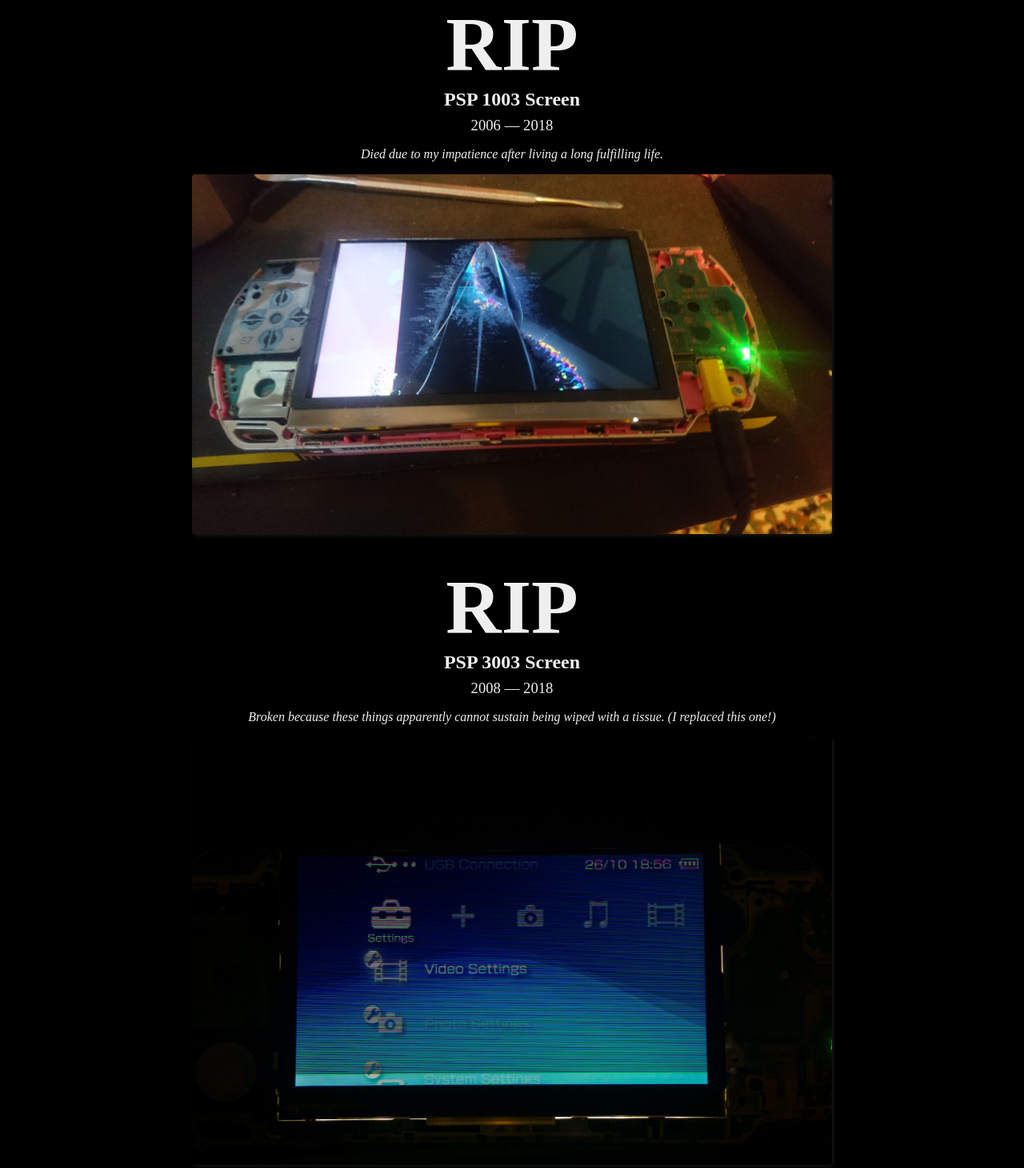
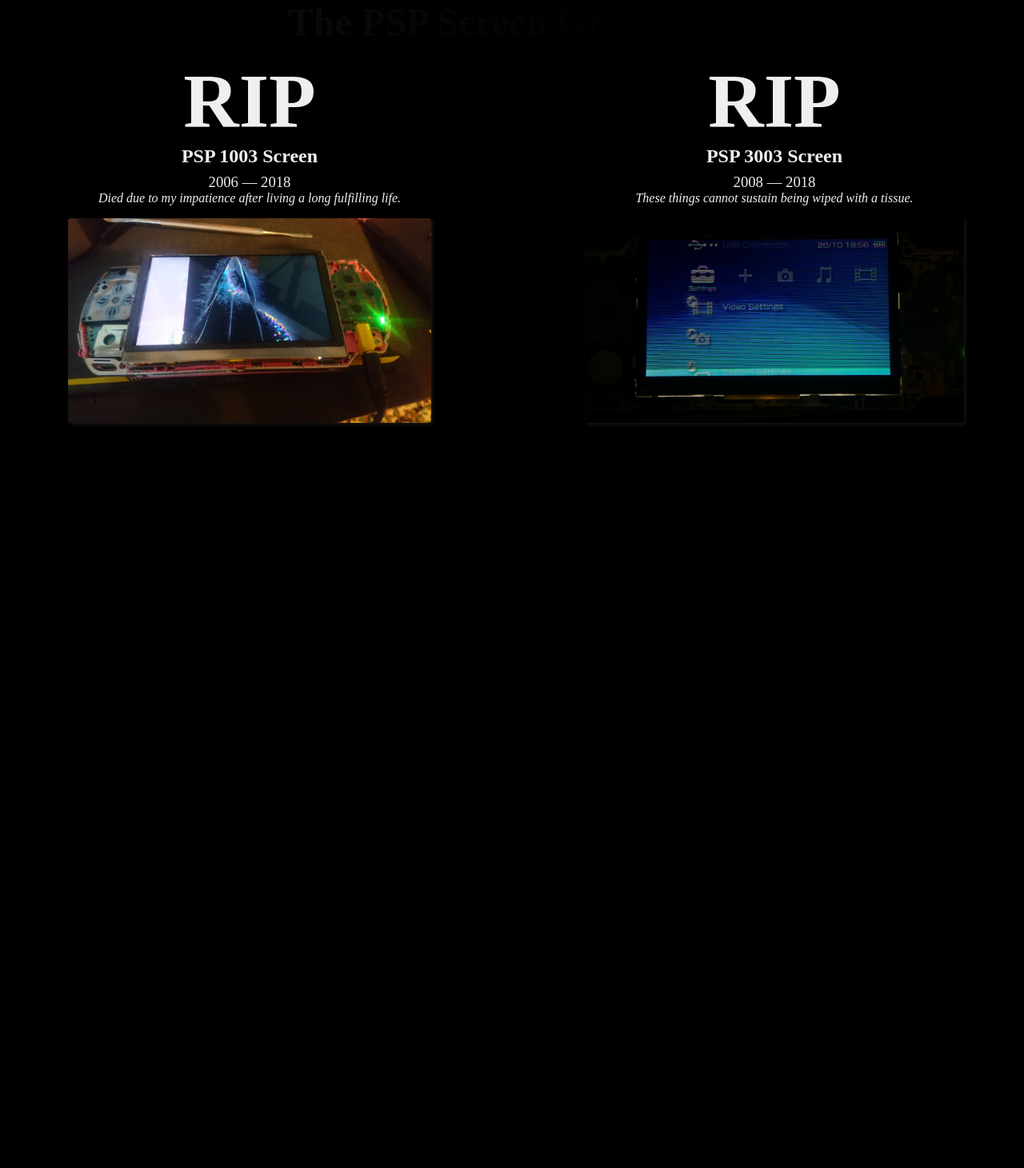
Before and after one commit to tomfishemoji/tomfishemoji.github.io, a Jekyll site: the page built from psp.html, in a window 1280 px wide. Shown: the whole page at 80% size. Built offline with Jekyll 4.4.1, drawn with Linux system fonts in a browser that asks for light colours; after the commit the page ends 900 px from its top, so only the background shows below that.

Commit message:
columns and that

```diff
--- a/psp.html
+++ b/psp.html
@@ -5,35 +5,52 @@
 
 <!DOCTYPE html>
 <html lang="en" dir="ltr">
+
 <head>
   <meta http-equiv="Content-Security-Policy" content="{% include csp.html %}">
   <meta charset="utf-8">
   <meta name="theme-color" content="#000000">
   <meta name="viewport" content="initial-scale=1.0">
-    <title>RIP PSP 1003 Screen</title>
+  <title>RIP PSP Screens</title>
   <link href="https://fonts.googleapis.com/css?family=Merriweather" rel="stylesheet">
+  <link href="/css/frameworks/wing-col.css" rel="stylesheet">
   <style media="screen">
     body {
       background-color: #000;
       color: #efefef;
       text-align: center;
-        max-width: 50em;
+      font-family: 'Merriweather', serif;
+      max-width: 80em;
       margin: 0 auto;
-        font-family: 'Merriweather', serif;
     }
 
     img {
-        width: 100%;
+      margin-top: 16px;
+      height: 256px;
       border-radius: 4px;
       box-shadow: 2px 2px 4px #222a;
     }
 
-      h1,h2,h3 {
+    h1,
+    h2,
+    h3 {
       margin: 0;
     }
 
     h1 {
       font-size: 6em;
+    }
+
+    h1#title {
+      font-size: 3em;
+      background: linear-gradient(to right, #000 20%, #090909 40%, #090909 60%, #000 80%);
+      background-size: 200% auto;
+      color: #111;
+      background-clip: text;
+      text-fill-color: transparent;
+      -webkit-background-clip: text;
+      -webkit-text-fill-color: transparent;
+      animation: shine 10s linear infinite;
     }
 
     h2 {
@@ -43,19 +60,41 @@
     h3 {
       font-weight: normal;
     }
+
+    @-webkit-keyframes shine {
+      to {
+        background-position: 200% center;
+      }
+    }
+
+    @keyframes shine {
+      to {
+        background-position: 200% center;
+      }
+    }
   </style>
 </head>
+
 <body>
+  <h1 id="title">The PSP Screen Graveyard</h1>
+
+  <main class="row">
+    <div class="col">
       <h1>RIP</h1>
       <h2>PSP 1003 Screen</h2>
       <h3>2006 &mdash; 2018</h3>
       <p><i>Died due to my impatience after living a long fulfilling life.</i></p>
-    <img src="/img/psp.jpg" alt="" style="margin-bottom: 32px;">
+      <img src="/img/psp.jpg" alt="">
+    </div>
 
+    <div class="col">
       <h1>RIP</h1>
       <h2>PSP 3003 Screen</h2>
       <h3>2008 &mdash; 2018</h3>
-    <p><i>Broken because these things apparently cannot sustain being wiped with a tissue. (I replaced this one!)</i></p>
+      <p><i>These things cannot sustain being wiped with a tissue.</i></p>
       <img src="/img/psp2.jpg" alt="">
+    </div>
+  </main>
 </body>
+
 </html>
```
Also changed, not shown: img/psp2.jpg. Lines whose indentation alone changed are shown as unchanged.
